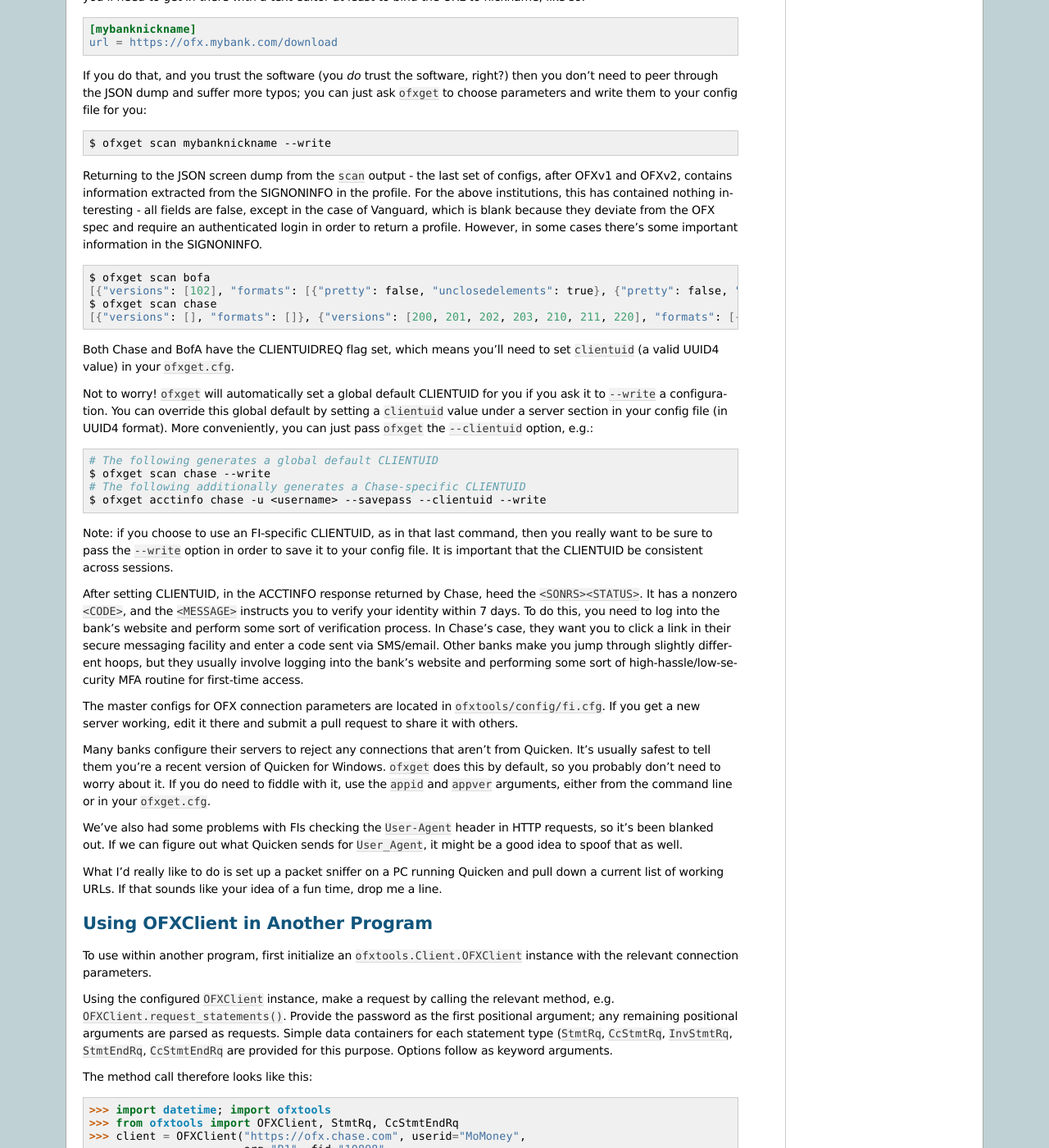
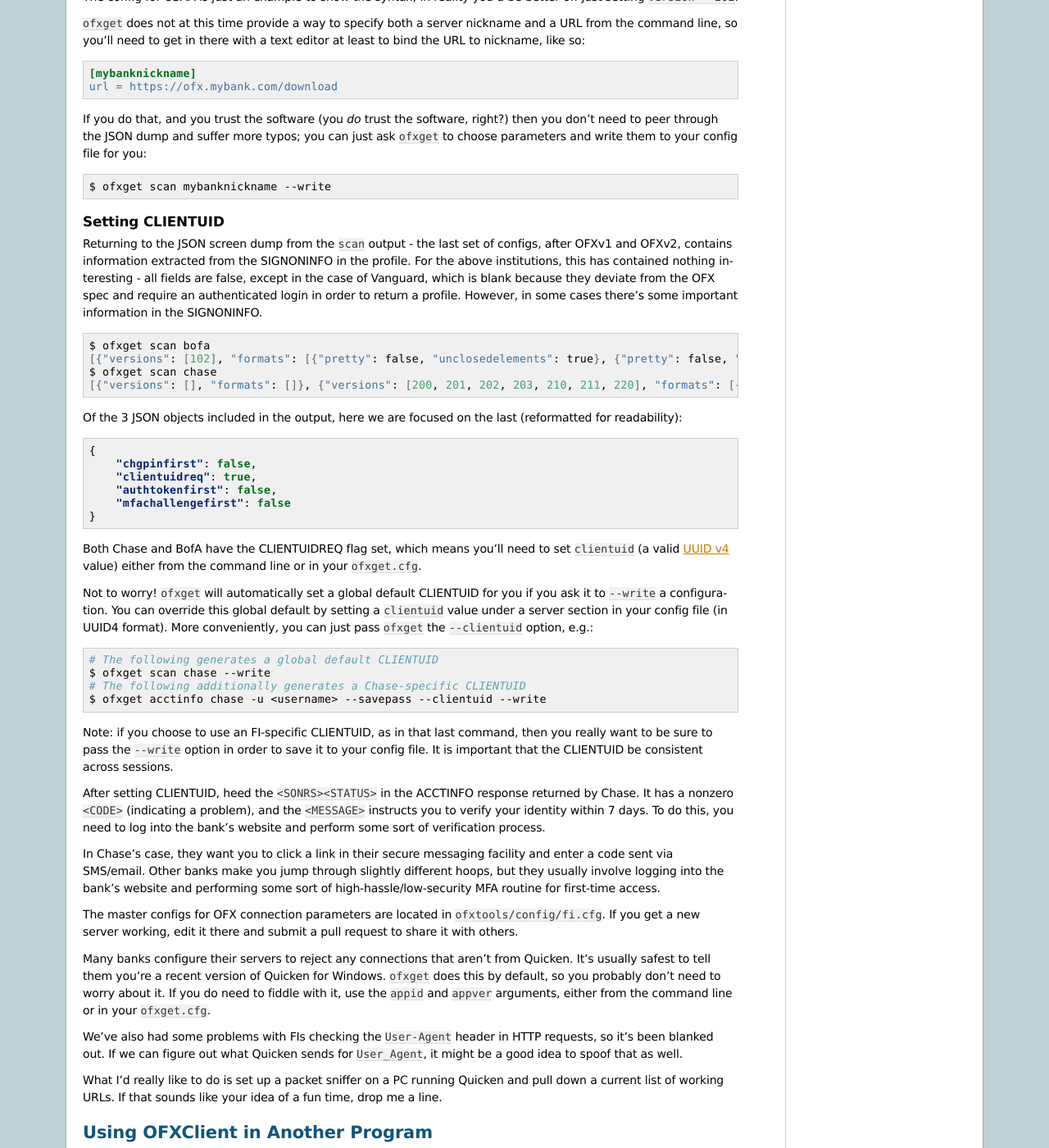
Before and after one commit to csingley/ofxtools, a Sphinx documentation site: the page built from docs/client.rst, in a window 1280 px wide and 1400 px high, scrolled down 6186 px. Shown: the whole window at 82% size. Built offline with Sphinx 7.4.7, drawn with Linux system fonts in a browser that asks for light colours; some of the changed text lies outside the part shown.

Commit message:
Improve docst/client.rst

```diff
--- a/docs/client.rst
+++ b/docs/client.rst
@@ -332,7 +332,7 @@
     $ unset URL
 
 This is for a credit card statement; for a bank statement you will also need
-to pass in ``--bankid`` (usually the bank's ABA routing number), and for a
+to pass in ``--bankid`` (usually the bank's `ABA routing number`_), and for a
 brokerage statement you will need to pass in ``--brokerid`` (usually the
 broker's DNS domain).
 
@@ -357,6 +357,10 @@
 You can also pass``--asof`` to set the reporting date for balances and/or
 investment positions, although it tends to be ignored for the latter.
 
+There are additional statement options for omitting transactions, balances,
+and/or investment positions if you so desire, or including open securities
+orders as of the statement end date.  See the ``--help`` for more details.
+
 
 Scanning for OFX connection formats
 -----------------------------------
@@ -374,7 +378,7 @@
 must have or can't have tags separated by newlines - try setting or
 unsetting the ``--prettyprint`` argument.
 
-``ofxget`` includes a ``scan`` option to help you discover these requirements.
+``ofxget`` includes a ``scan`` command to help you discover these requirements.
 Here's how to use it.
 
 .. code-block:: bash
@@ -439,6 +443,9 @@
 
     $ ofxget scan mybanknickname --write
 
+Setting CLIENTUID
+^^^^^^^^^^^^^^^^^
+
 Returning to the JSON screen dump from the ``scan`` output - the last set of
 configs, after OFXv1 and OFXv2, contains information extracted from the
 SIGNONINFO in the profile.  For the above institutions, this has contained
@@ -454,8 +461,21 @@
     $ ofxget scan chase
     [{"versions": [], "formats": []}, {"versions": [200, 201, 202, 203, 210, 211, 220], "formats": [{"pretty": false}, {"pretty": true}]}, {"chgpinfirst": false, "clientuidreq": true, "authtokenfirst": false, "mfachallengefirst": false}]
 
+Of the 3 JSON objects included in the output, here we are focused on the last
+(reformatted for readability):
+
+.. code-block:: json
+
+    {
+        "chgpinfirst": false,
+        "clientuidreq": true,
+        "authtokenfirst": false,
+        "mfachallengefirst": false
+    }
+
 Both Chase and BofA have the CLIENTUIDREQ flag set, which means you'll need to
-set ``clientuid`` (a valid UUID4 value) in your ``ofxget.cfg``.
+set ``clientuid`` (a valid `UUID v4`_ value) either from the command line or in
+your ``ofxget.cfg``.
 
 Not to worry!  ``ofxget`` will automatically set a global default CLIENTUID for
 you if you ask it to ``--write`` a configuration.  You can override this global
@@ -475,10 +495,12 @@
 it to your config file.  It is important that the CLIENTUID be consistent
 across sessions.
 
-After setting CLIENTUID, in the ACCTINFO response returned by Chase, heed the
-``<SONRS><STATUS>``.  It has a nonzero ``<CODE>``, and the ``<MESSAGE>``
-instructs you to verify your identity within 7 days.  To do this, you need to
-log into the bank's website and perform some sort of verification process.
+After setting CLIENTUID, heed the ``<SONRS><STATUS>`` in the ACCTINFO response
+returned by Chase.  It has a nonzero ``<CODE>`` (indicating a problem), and the
+``<MESSAGE>`` instructs you to verify your identity within 7 days.  To do this,
+you need to log into the bank's website and perform some sort of verification
+process.
+
 In Chase's case, they want you to click a link in their secure messaging
 facility and enter a code sent via SMS/email.  Other banks make you jump
 through slightly different hoops, but they usually involve logging into the
@@ -541,8 +563,8 @@
 
 .. _OFX Home: http://www.ofxhome.com/
 .. _ABA routing number: http://routingnumber.aba.com/default1.aspx
-.. _DTC number: http://www.dtcc.com/client-center/dtc-directories
 .. _getfidata.sh: https://web.archive.org/web/20070120102800/http://www.jongsma.org/gc/bankinfo/getfidata.sh.gz
 .. _GnuCash: https://wiki.gnucash.org/wiki/OFX_Direct_Connect_Bank_Settings
 .. _python-keyring: https://pypi.org/project/keyring/
 .. _dbus-python: https://pypi.org/project/dbus-python/
+.. _UUID v4: https://en.wikipedia.org/wiki/Universally_unique_identifier#Version_4_(random)
```
